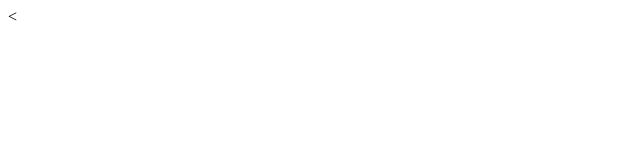
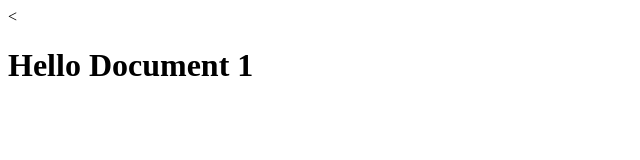
Before and after one commit to Amadoose/test3, a plain HTML site: page site/index.html in a window 1280 px wide. Shown: the whole page, without its empty margins (0-640 px from the left). Drawn offline with Linux system fonts and the light colour scheme.

Commit message:
first commit

```diff
--- a/site/index.html
+++ b/site/index.html
@@ -2,9 +2,10 @@
 <head>
 	<meta charset="UTF-8">
 	<meta name="viewport" content="width=device-width, initial-scale=1.0">
-	<title>Document</title>
+	<title>Document 1</title>
 </head>
 <body>
+	<h1>Hello Document 1</h1>
 
 </body>
 </html>
```
